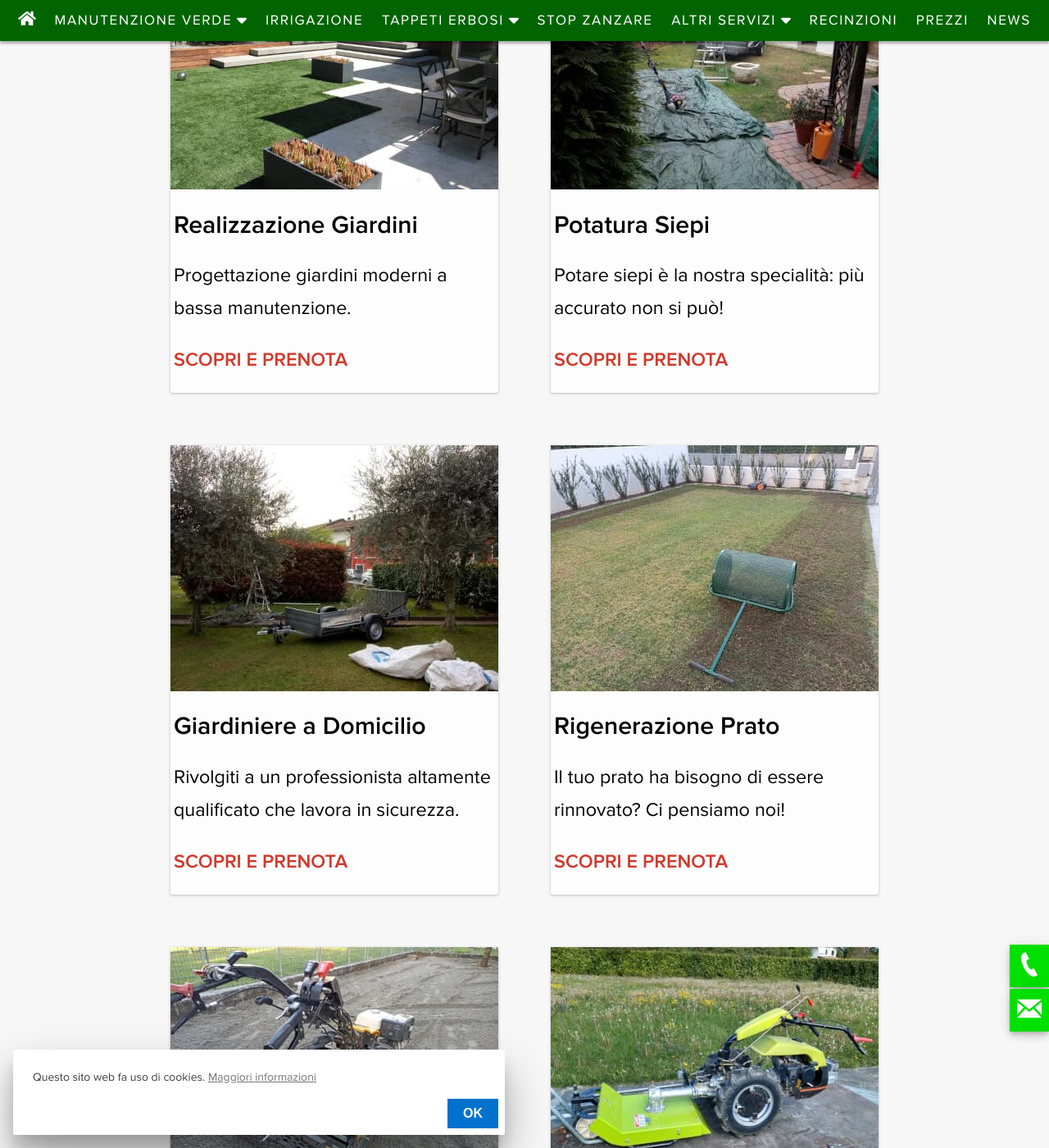
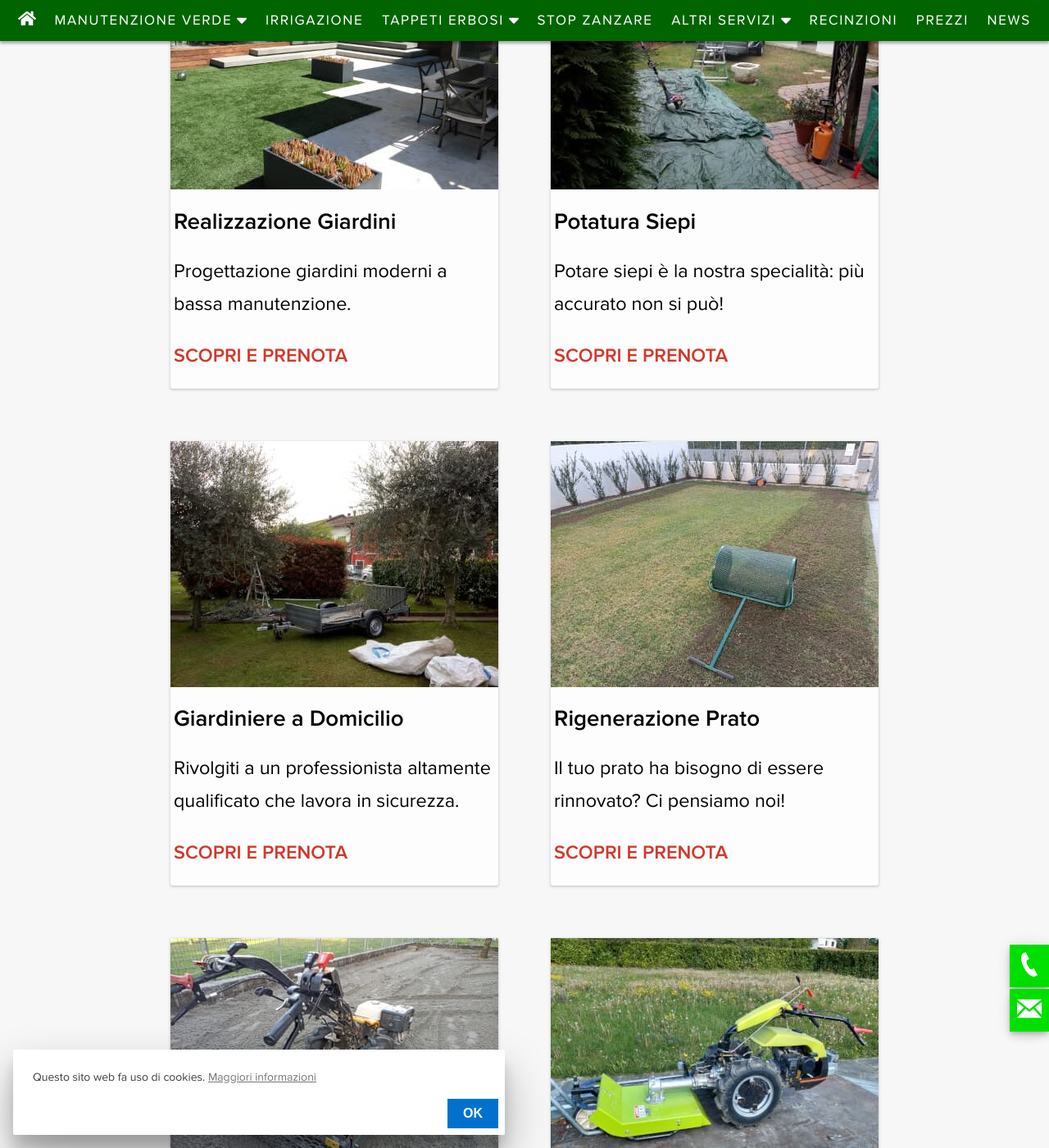
Before and after one commit to enricocaputo/enricocaputo.github.io, a Jekyll site: the page built from index.html, in a window 1280 px wide and 1400 px high, scrolled down 2619 px. Shown: the whole window at 82% size. Built offline with Jekyll 4.4.1, drawn with Linux system fonts in a browser that asks for light colours.

Commit message:
_sass/_base.scss
h3 font-sized bit smoller

```diff
--- a/_sass/_base.scss
+++ b/_sass/_base.scss
@@ -68,7 +68,7 @@ h2, .h2 {
 }
 
 h3, .h3 {
-  font-size: 1.3em;
+  font-size: 1.185em;
 }
 
 .hero {
```
